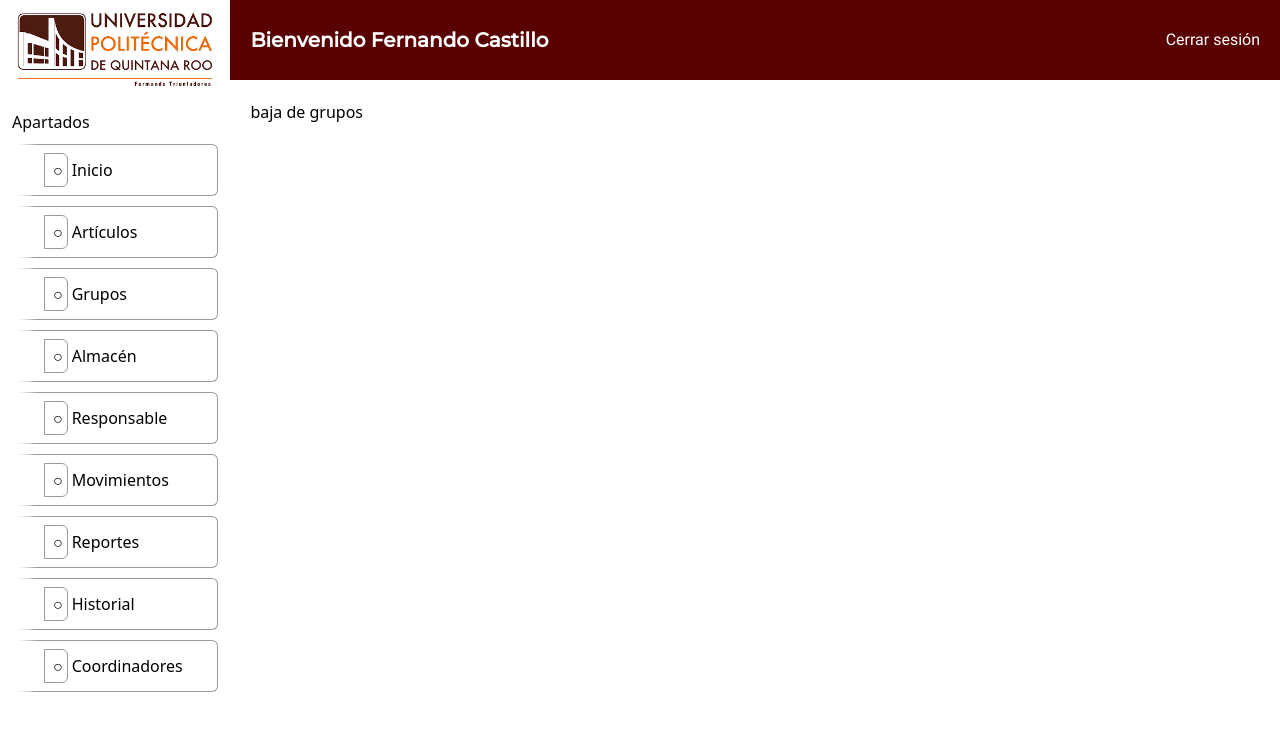
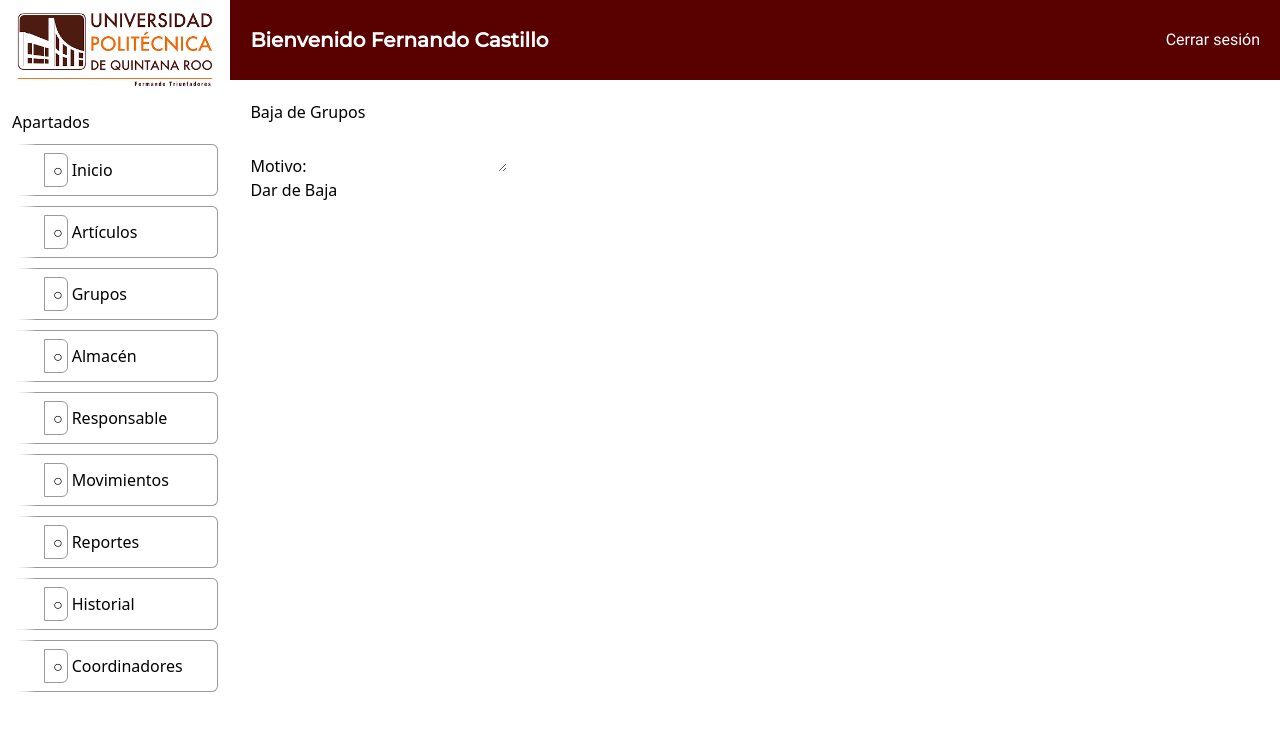
Before and after one commit to david-baca/InventarioCIC, a React (Vite) app in the folder interface/: page /groups/removal/1 in a window 1280 px wide. Shown: the top 730 px of the page. Built offline with nearby package versions, Linux system fonts and the light colour scheme; a web font is replaced by a local one.

Commit message:
Update removal.jsx

```diff
--- a/interface/src/pages/Grupos/removal.jsx
+++ b/interface/src/pages/Grupos/removal.jsx
@@ -1,10 +1,52 @@
+import axios from 'axios';
 import { useState, useEffect } from 'react';
-import { useNavigate } from 'react-router-dom';
+import { useParams, useNavigate } from 'react-router-dom';
+
+// Función de petición para dar de baja un grupo
+export const peticionBaja = () => {
+  const baseApi = import.meta.env.VITE_BASE_API;
+  const instance = axios.create({ baseURL: baseApi });
+
+  const DarBaja = async (id, motivo) => {
+    try {
+      const response = await instance.delete(`/grupos/${id}/baja`, { data: { motivo } });
+      return response.data; // Ajusta según la respuesta esperada
+    } catch (error) {
+      console.error(error.response?.data?.error || error.message);
+      throw new Error(error.response?.data?.error || 'Error al dar de baja el grupo');
+    }
+  };
+
+  return { DarBaja };
+};
+
+// Vista de Baja de Grupos
 const ViewGrupRenoval = () => {
+  const { id } = useParams();
+  const [motivo, setMotivo] = useState('');
+  const Peticion = peticionBaja();
+  const navigate = useNavigate();
+
+  const handleSubmit = async (e) => {
+    e.preventDefault();
+    try {
+      await Peticion.DarBaja(id, motivo);
+      navigate('/grupos'); // Redirigir después de dar de baja
+    } catch (error) {
+      console.error('Error al dar de baja el grupo:', error.message);
+    }
+  };
+
   return (
-    <>
-        <h1>baja de grupos</h1>
-    </>
+    <form onSubmit={handleSubmit}>
+      <h1>Baja de Grupos</h1>
+      <div>
+        <label>Motivo:</label>
+        <textarea value={motivo} onChange={(e) => setMotivo(e.target.value)} required />
+      </div>
+      <button type="submit">Dar de Baja</button>
+    </form>
   );
 };
+
 export default ViewGrupRenoval;
```
